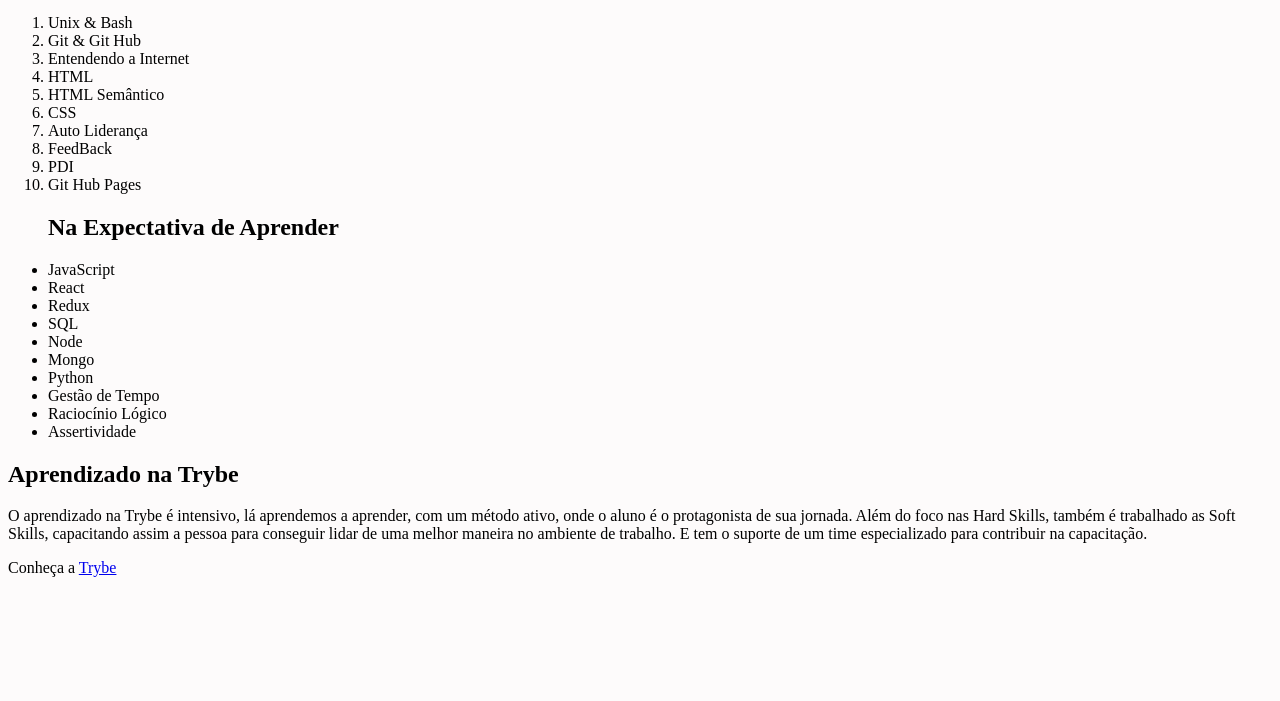
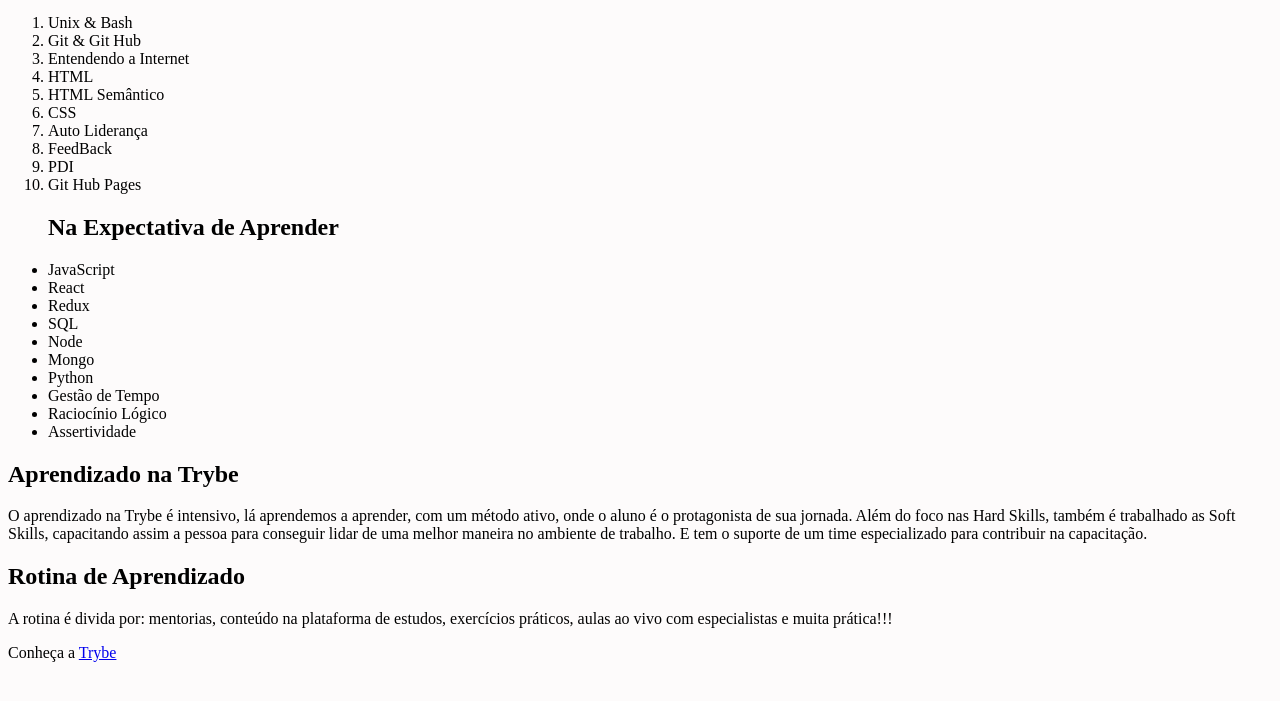
Before and after one commit to ronaferr/project-lessons-learned, a website: page index.html in a window 1280 px wide. Shown: the part 79-780 px from the top of the page. Drawn offline with Linux system fonts and the light colour scheme.

Commit message:
adiçao requisto 9

```diff
--- a/index.html
+++ b/index.html
@@ -46,6 +46,12 @@
         <h2>Aprendizado na Trybe</h2>
         <p>O aprendizado na Trybe é intensivo, lá aprendemos a aprender, com um método ativo, onde o aluno é o protagonista de sua jornada. Além do foco nas Hard Skills, também é trabalhado as Soft Skills, capacitando assim a pessoa para conseguir lidar de uma melhor maneira no ambiente de trabalho. E tem o suporte de um time especializado para contribuir na capacitação.</p>
     </article>
+    <section>
+        <aside>
+            <h2>Rotina de Aprendizado</h2>
+            <p>A rotina é divida por: mentorias, conteúdo na plataforma de estudos, exercícios práticos, aulas ao vivo com especialistas e muita prática!!!</p>
+        </aside>
+    </section>
     <footer id="rodape">
         <p>Conheça a <a href="https://www.betrybe.com/" target="_blank">Trybe</a></p>
     </footer>
```
